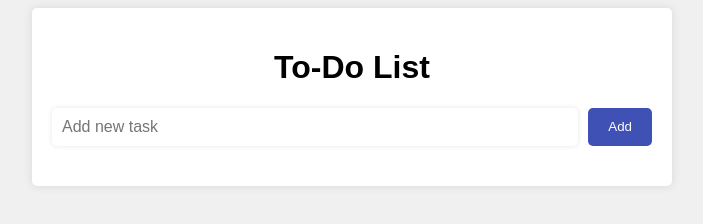
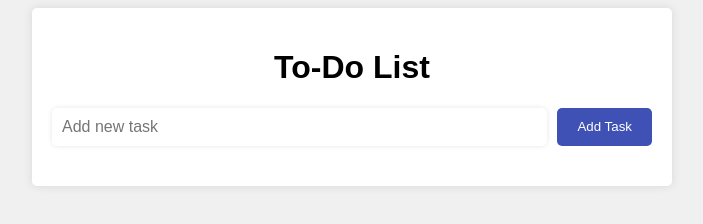
Before and after one commit to EstherOkiri/week2CodingChallenges, a plain HTML site: page to-do-list.html in a window 1280 px wide. Shown: the whole page, without its empty margins (288-991 px from the left). Drawn offline with Linux system fonts and the light colour scheme.

Commit message:
modified to-do-html

```diff
--- a/to-do-list.html
+++ b/to-do-list.html
@@ -15,7 +15,7 @@
 
           <input type="text" id="task-input" placeholder="Add new task">
 
-          <button id="add-task-btn">Add</button>
+          <button id="add-task-btn">Add Task</button>
 
         </div>
 
```
